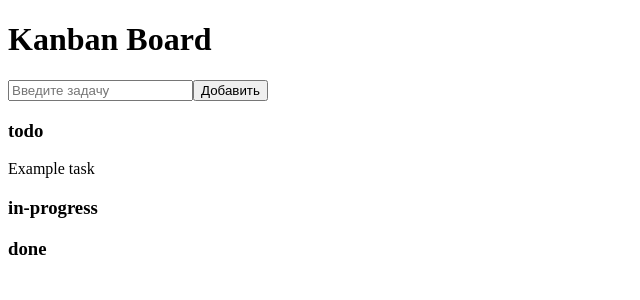
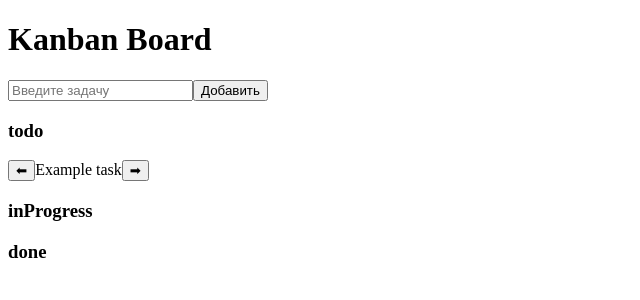
Before and after one commit to vasilyefff/kanban-board, a React (Vite) app: page / in a window 1280 px wide. Shown: the top 300 px of the page, without its empty margins (0-640 px from the left). Built offline with nearby package versions, Linux system fonts and the light colour scheme.

Commit message:
feat: add task status changing logic and navigation between columns

```diff
--- a/src/App.jsx
+++ b/src/App.jsx
@@ -18,12 +18,23 @@ function App() {
 		setTasks(prevTasks => [...prevTasks, newTask])
 	}
 
+	const changeStatus = (id, newStatus) => {
+		setTasks(prevTasks =>
+			prevTasks.map(task => {
+				if (task.id === id) {
+					return { ...task, status: newStatus };
+				}
+				return task;
+			})
+		);
+	};
+
 
 	return (
 		<>
 			<h1>Kanban Board</h1>
 			<AddTask onAddTask={handleAddTask} />
-			<Board tasks={tasks} />
+			<Board tasks={tasks} onChangeStatus={changeStatus} />
 		</>
 	)
 }
--- a/src/components/Board/Board.jsx
+++ b/src/components/Board/Board.jsx
@@ -1,12 +1,19 @@
 import Column from "../Column/Column"
+import { STATUSES } from "../../constants/statuses";
 
-export default function Board({ tasks }) {
+
+export default function Board({ tasks, onChangeStatus }) {
+
 	return (
 		<div>
-			<Column status="todo" tasks={tasks} />
-			<Column status="in-progress" tasks={tasks} />
-			<Column status="done" tasks={tasks} />
+			{STATUSES.map(status => (
+				<Column
+					key={status}
+					status={status}
+					tasks={tasks}
+					onChangeStatus={onChangeStatus}
+				/>
+			))}
 		</div>
-
 	)
 }
--- a/src/components/Column/Column.jsx
+++ b/src/components/Column/Column.jsx
@@ -1,16 +1,21 @@
-export default function Column({ status, tasks }) {
+import Task from "../Task/Task";
 
-	const filteredTasks = tasks.filter(task => task.status === status)
+export default function Column({ status, tasks, onChangeStatus }) {
+  const filteredTasks = tasks.filter(
+    task => task.status === status
+  );
 
   return (
     <div>
       <h3>{status}</h3>
 
       {filteredTasks.map(task => (
-				<div key={task.id}>
-					{task.title}
-				</div>
+        <Task
+          key={task.id}
+          task={task}
+          onChangeStatus={onChangeStatus}
+        />
       ))}
     </div>
-	)
+  );
 }
--- a/src/components/Task/Task.jsx
+++ b/src/components/Task/Task.jsx
@@ -1,6 +1,31 @@
-export default function Task() {
+import { STATUSES } from "../../constants/statuses";
+
+export default function Task({ task, onChangeStatus }) {
+	const currentIndex = STATUSES.indexOf(task.status);
+
+	const moveForward = () => {
+		const nextStatus = STATUSES[currentIndex + 1];
+
+		if (nextStatus) {
+			onChangeStatus(task.id, nextStatus);
+		}
+	};
+
+	const moveBackward = () => {
+		const prevStatus = STATUSES[currentIndex - 1];
+
+		if (prevStatus) {
+			onChangeStatus(task.id, prevStatus);
+		}
+	};
+
 	return (
-		<>
-		</>
-	)
+		<div>
+			<button onClick={moveBackward}>⬅</button>
+
+			{task.title}
+
+			<button onClick={moveForward}>➡</button>
+		</div>
+	);
 }
--- /dev/null
+++ b/src/constants/statuses.js
@@ -0,0 +1 @@
+export const STATUSES = ["todo", "inProgress", "done"];
```
Lines whose indentation alone changed are shown as unchanged.
